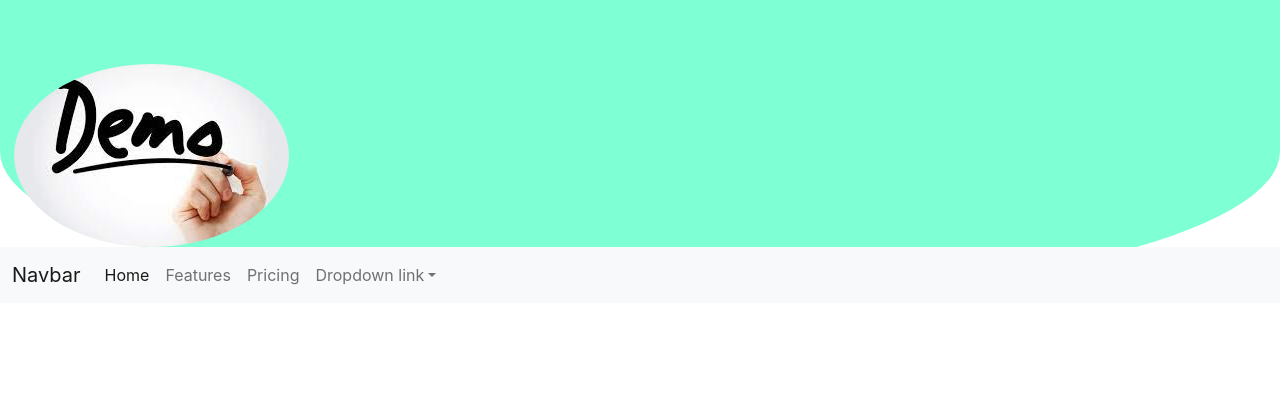
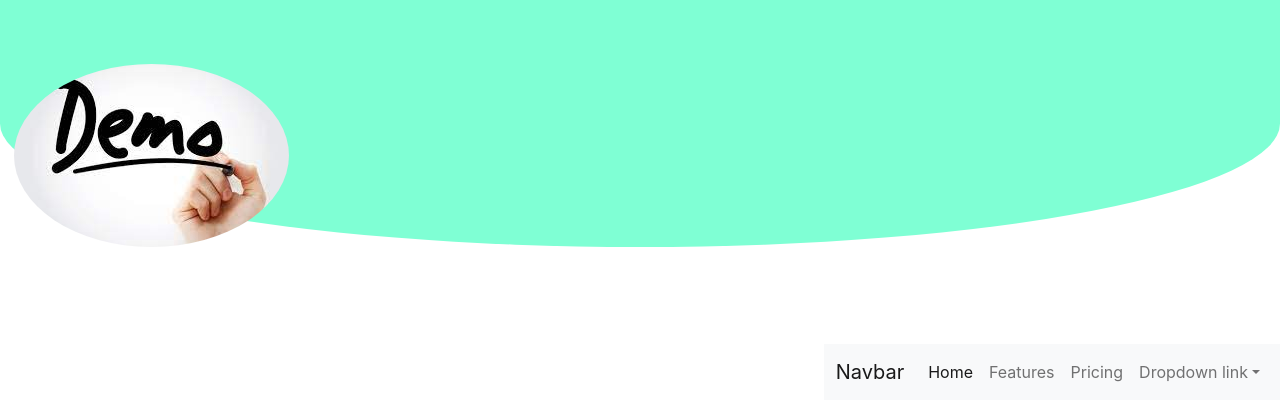
Before and after one commit to shivam3246/learning_point, a React (Create React App) app in the folder front-end-public/: page / in a window 1280 px wide. Shown: the top 420 px of the page. Built offline with nearby package versions, Linux system fonts and the light colour scheme.

Commit message:
project-commit

```diff
--- a/front-end-public/src/components/LogoCircular.css
+++ b/front-end-public/src/components/LogoCircular.css
@@ -1,4 +1,5 @@
 img{
+    position: relative;
     margin-left: 14px;
     margin-right: 100%;
     margin-top: 5%;
--- a/front-end-public/src/components/Navbar.js
+++ b/front-end-public/src/components/Navbar.js
@@ -6,6 +6,7 @@ function Navbar() {
   return (
     <div className='main-nav'>
       <LogoCircular/>
+      <div class="position-absolute top-10 bottom-50 end-0">
       <nav className="navbar navbar-expand-lg bg-light">
   <div className="container-fluid">
     <a className="navbar-brand" href="/">Navbar</a>
@@ -34,9 +35,11 @@ function Navbar() {
           </ul>
         </li>
       </ul>
+
     </div>
   </div>
 </nav>
+</div>
     </div>
   )
 }
```
